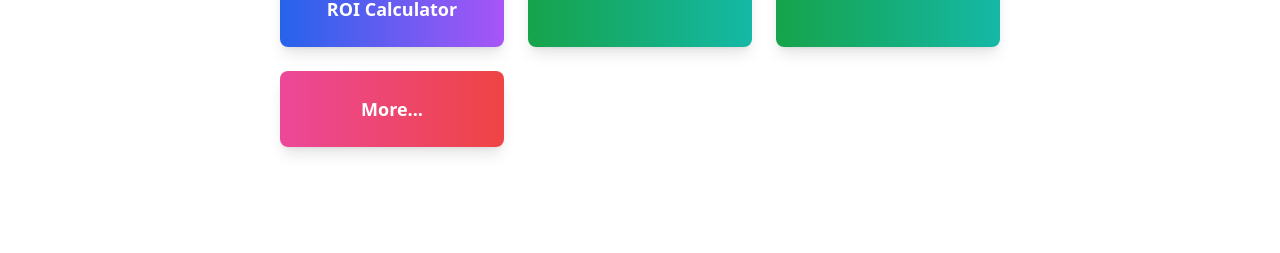
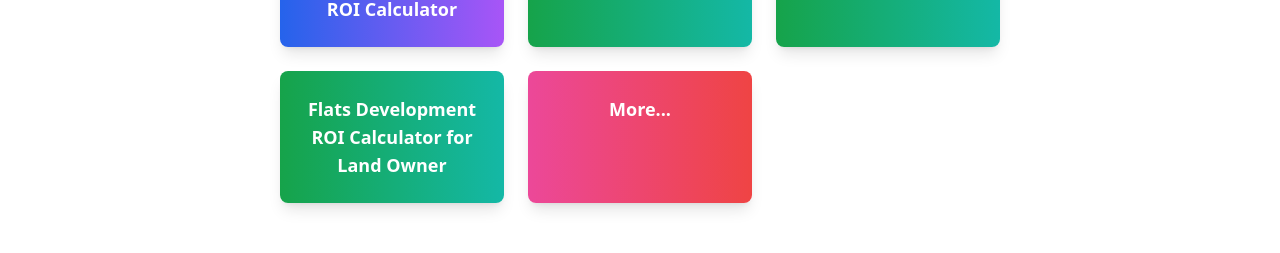
Before and after one commit to venupala-tt/propnz, a Next.js app: page /pages/tools in a window 1280 px wide. Shown: the part 369-622 px from the top of the page. Built offline with nearby package versions, Linux system fonts and the light colour scheme.

Commit message:
Update page.tsx

```diff
--- a/app/pages/tools/page.tsx
+++ b/app/pages/tools/page.tsx
@@ -34,6 +34,14 @@ export default function ToolsPage() {
           <h2 className="text-lg font-semibold">Real Estate Unit Converter</h2>
         </Link>
 
+          {/* Flats Development ROI Calculator for Land Owner */}
+        <Link
+          href="../pages/fdroi"
+          className="block rounded-lg shadow-lg p-6 bg-gradient-to-r from-green-600 to-teal-500 text-white hover:shadow-xl transition-all"
+        >
+          <h2 className="text-lg font-semibold">Flats Development ROI Calculator for Land Owner</h2>
+        </Link>
+
         {/* More Tools */}
         <Link
           href="../pages/more"
```
